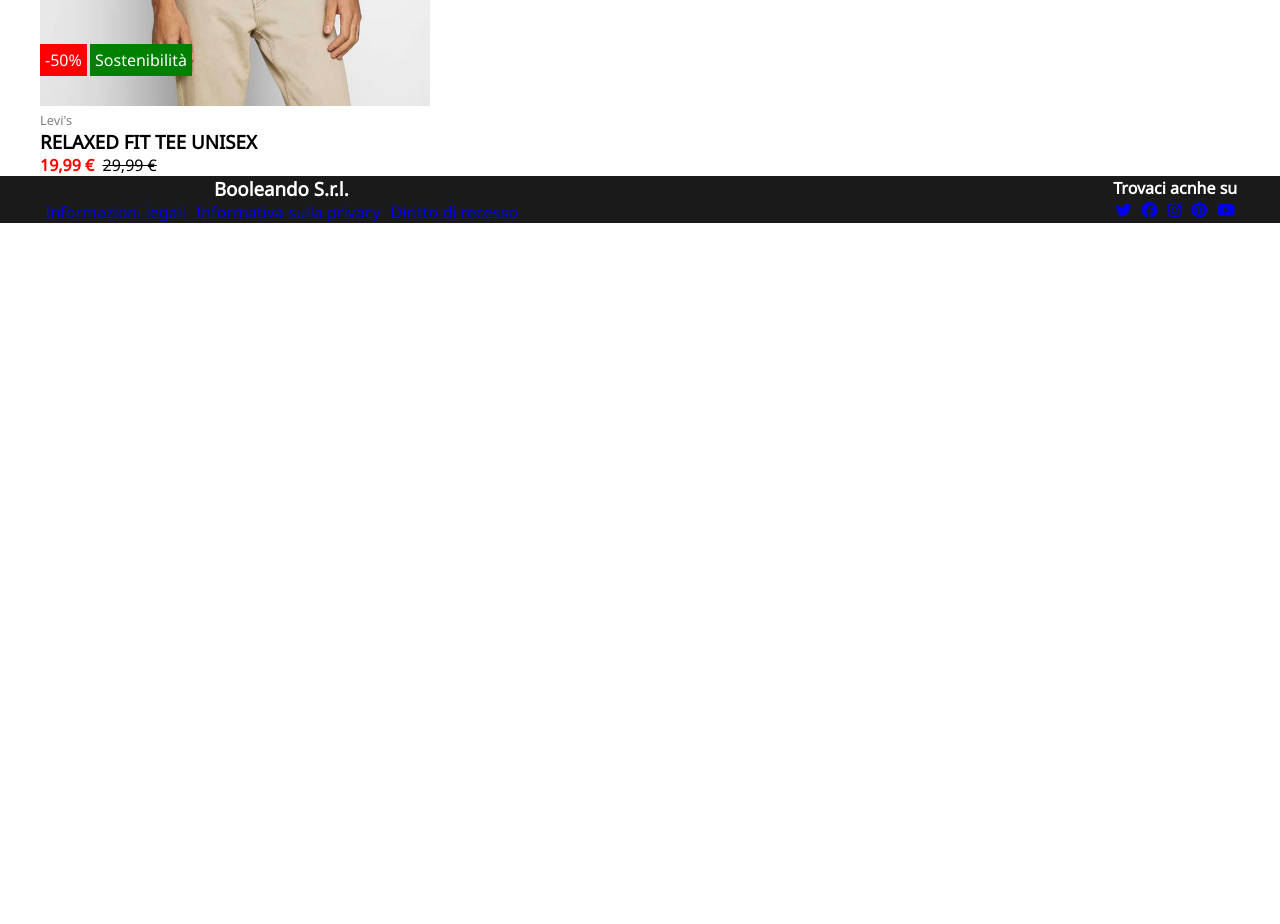
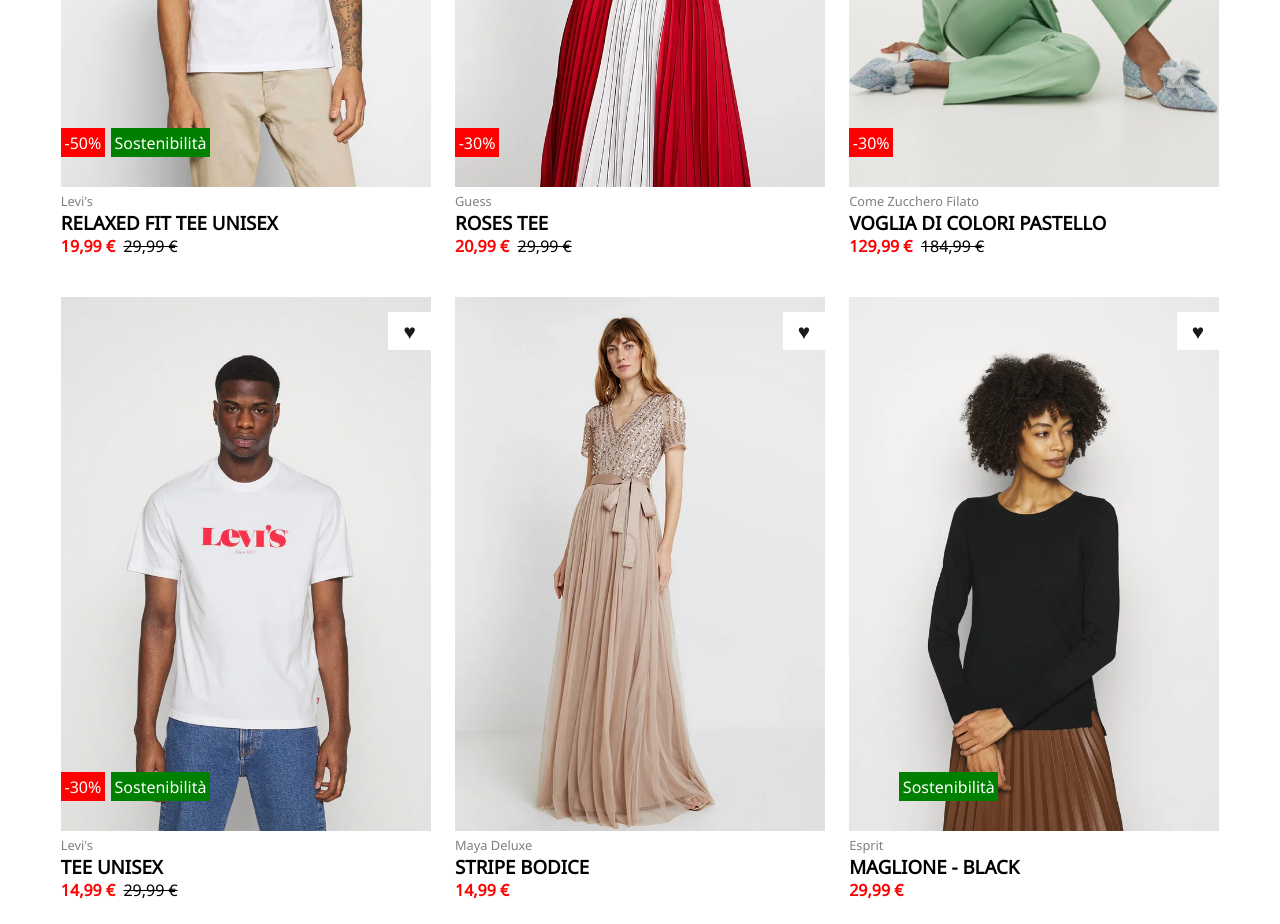
Before and after one commit to Nik0-9/html-css-boolando, a plain HTML site: page index.html in a window 1280 px wide. Shown: the part 500-1424 px from the top of the page. Before the commit the page ends 800 px from the top, so only its background shows below. Drawn offline with Linux system fonts and the light colour scheme.

Commit message:
beta released

```diff
--- a/css/style.css
+++ b/css/style.css
@@ -9,6 +9,7 @@ ul{
 }
 a{
     text-decoration: none;
+    color:var(--color-white-bg)
 }
 img{
     width: 100%;
@@ -28,6 +29,7 @@ body{
     max-width: 1200px;
     margin: 0px auto;
     text-align: center;
+    padding: 30px 0;
 }
 /* FLEX UTILITY */
 .d-flex{
@@ -65,8 +67,10 @@ ul li{
 /* MAIN */
 
 .item{
+    display: inline-block;
     width: calc(100% / 3 - 10px);
     cursor: pointer;
+    padding: 20px 10px;
 }
 .item-image{
     position: relative;
@@ -94,7 +98,7 @@ ul li{
 }
 .badge{
     color:var(--color-white-bg);
-    padding: 5px;
+    padding: 1%;
     position: absolute;
 }
 .red{
--- a/index.html
+++ b/index.html
@@ -51,11 +51,91 @@
             </div>
         </div>
 
+        <div class="item">
+            <div class="item-image">
+                <img src="img/2.webp" alt="" class="first-image">
+                <img src="img/2b.webp" alt="" class="second-image">
+                <span class="badge red">-30%</span>
+                <!-- <span class="badge green">Sostenibilità</span> -->
+                <div class="heart">&hearts;</div>
+            </div>
+            <div class="color-grey txt-left">Guess</div>
+            <h3 class="txt-left">ROSES TEE</h3>
+            <div class="txt-left">
+                <span class="txt-red ">20,99 &euro;</span>&nbsp;
+                <span class="txt-line ">29,99 &euro;</span>
+            </div>
+        </div>
+
+        <div class="item">
+            <div class="item-image">
+                <img src="img/3.webp" alt="" class="first-image">
+                <img src="img/3b.webp" alt="" class="second-image">
+                <span class="badge red">-30%</span>
+                <!-- <span class="badge green">Sostenibilità</span> -->
+                <div class="heart">&hearts;</div>
+            </div>
+            <div class="color-grey txt-left">Come Zucchero Filato</div>
+            <h3 class="txt-left">VOGLIA DI COLORI PASTELLO</h3>
+            <div class="txt-left">
+                <span class="txt-red ">129,99 &euro;</span>&nbsp;
+                <span class="txt-line ">184,99 &euro;</span>
+            </div>
+        </div>
+
+        <div class="item">
+            <div class="item-image">
+                <img src="img/4.webp" alt="" class="first-image">
+                <img src="img/4b.webp" alt="" class="second-image">
+                <span class="badge red">-30%</span>
+                <span class="badge green">Sostenibilità</span>
+                <div class="heart">&hearts;</div>
+            </div>
+            <div class="color-grey txt-left">Levi's</div>
+            <h3 class="txt-left">TEE UNISEX</h3>
+            <div class="txt-left">
+                <span class="txt-red ">14,99 &euro;</span>&nbsp;
+                <span class="txt-line ">29,99 &euro;</span>
+            </div>
+        </div>
+
+        <div class="item">
+            <div class="item-image">
+                <img src="img/5.webp" alt="" class="first-image">
+                <img src="img/5b.webp" alt="" class="second-image">
+                <!-- <span class="badge red">-30%</span> -->
+                <!-- <span class="badge green">Sostenibilità</span> -->
+                <div class="heart">&hearts;</div>
+            </div>
+            <div class="color-grey txt-left">Maya Deluxe</div>
+            <h3 class="txt-left">STRIPE BODICE</h3>
+            <div class="txt-left">
+                <span class="txt-red ">14,99 &euro;</span>&nbsp;
+                <!-- <span class="txt-line ">29,99 &euro;</span> -->
+            </div>
+        </div>
+
+        <div class="item">
+            <div class="item-image">
+                <img src="img/6.webp" alt="" class="first-image">
+                <img src="img/6b.webp" alt="" class="second-image">
+                <!-- <span class="badge red">-30%</span> -->
+                <span class="badge green">Sostenibilità</span>
+                <div class="heart">&hearts;</div>
+            </div>
+            <div class="color-grey txt-left">Esprit</div>
+            <h3 class="txt-left">MAGLIONE - BLACK</h3>
+            <div class="txt-left">
+                <span class="txt-red ">29,99 &euro;</span>&nbsp;
+                <!-- <span class="txt-line ">29,99 &euro;</span> -->
+            </div>
+        </div>
+
     </main>
     <footer>
         <div class="container  d-flex wrap s-between align-center">
             <div class="left">
-                <h3>Booleando S.r.l.</h3>
+                <h3 class="txt-left">Booleando S.r.l.</h3>
                 <ul class="d-flex">
                     <li><a href="#">Informazioni legali</a></li>
                     <li><a href="#">Informativa sulla privacy</a></li>
```
